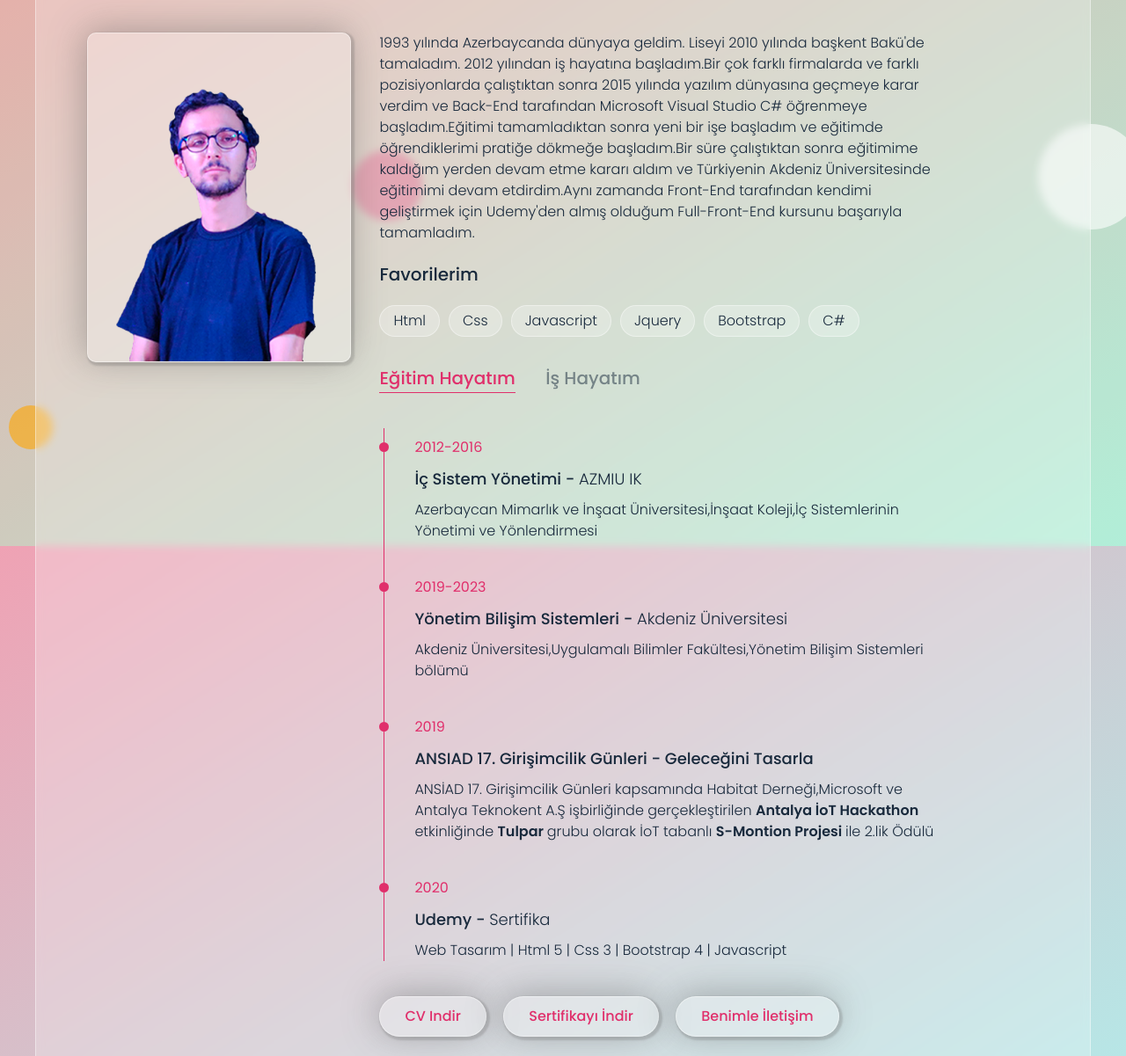
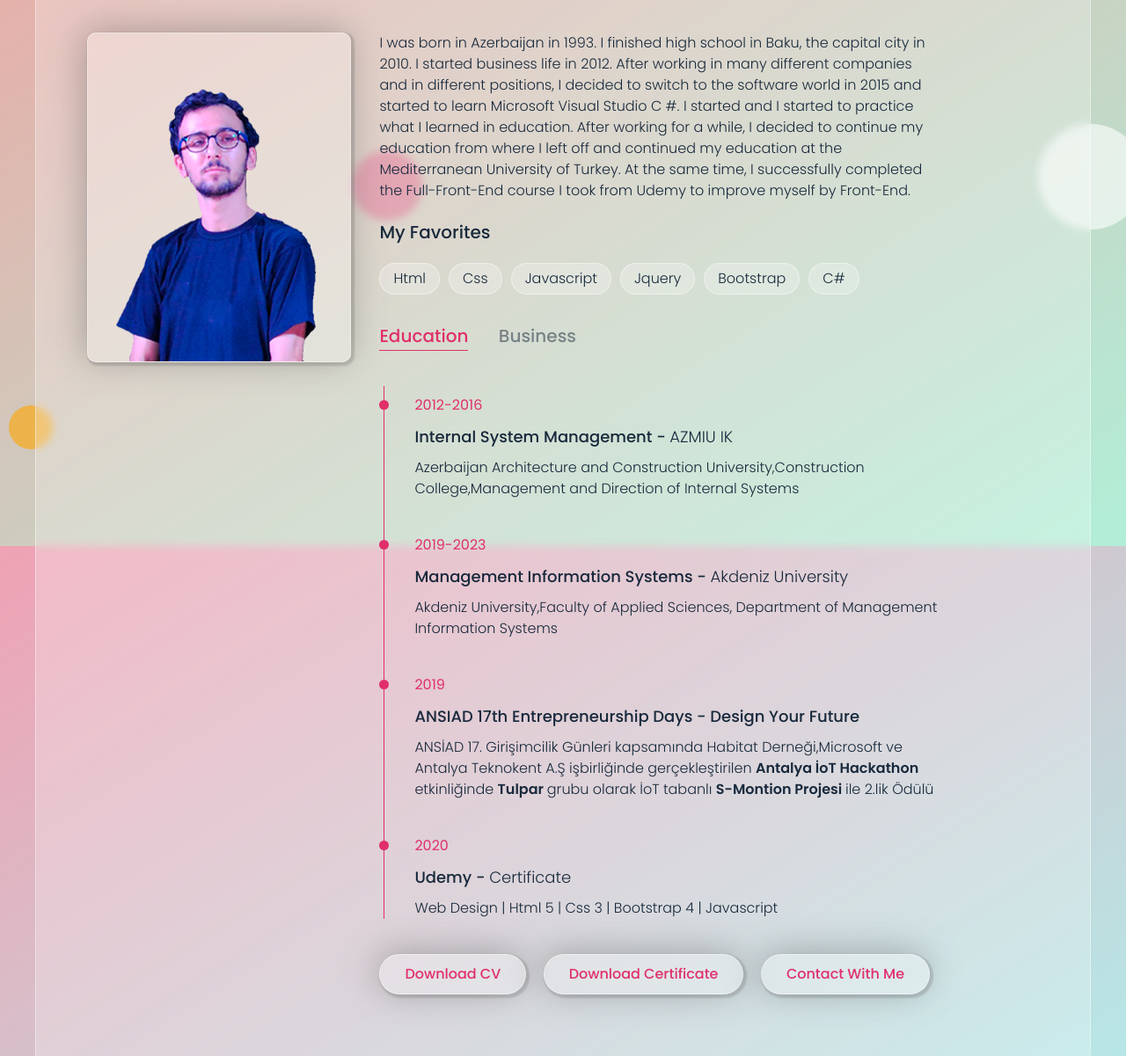
Before and after one commit to rzayevsahil/yazilimcierkek.github.io, a plain HTML site: page about.html in a window 1280 px wide. Shown: the part 179-1380 px from the top of the page at 88% size. Drawn offline with Linux system fonts and the light colour scheme.

Commit message:
Update about.html

```diff
--- a/about.html
+++ b/about.html
@@ -75,17 +75,14 @@
           </div>
         </div>
         <div class="about-text">
-          <p>1993 yılında Azerbaycanda dünyaya geldim.
-            Liseyi 2010 yılında başkent Bakü'de tamaladım.
-            2012 yılından iş hayatına başladım.Bir çok farklı firmalarda ve farklı
-            pozisiyonlarda çalıştıktan sonra 2015 yılında yazılım dünyasına geçmeye
-            karar verdim ve Back-End tarafından Microsoft Visual Studio C# öğrenmeye
-            başladım.Eğitimi tamamladıktan sonra yeni bir işe başladım ve eğitimde
-            öğrendiklerimi pratiğe dökmeğe başladım.Bir süre çalıştıktan sonra eğitimime
-            kaldığım yerden devam etme kararı aldım ve Türkiyenin Akdeniz Üniversitesinde
-            eğitimimi devam etdirdim.Aynı zamanda Front-End tarafından kendimi geliştirmek
-            için Udemy'den almış olduğum Full-Front-End kursunu başarıyla tamamladım.</p>
-          <h3>Favorilerim</h3>
+          <p>I was born in Azerbaijan in 1993. I finished high school in Baku, the capital city in 2010.
+             I started business life in 2012. After working in many different companies and in different
+             positions, I decided to switch to the software world in 2015 and started to learn Microsoft
+             Visual Studio C #. I started and I started to practice what I learned in education.
+             After working for a while, I decided to continue my education from where I left off and
+              continued my education at the Mediterranean University of Turkey. At the same time, I
+              successfully completed the Full-Front-End course I took from Udemy to improve myself by Front-End.</p>
+          <h3>My Favorites</h3>
           <div class="skills">
             <div class="skill-item">html</div>
             <div class="skill-item">css</div>
@@ -95,8 +92,8 @@
             <div class="skill-item">c#</div>
           </div>
           <div class="about-tabs">
-            <button type="button" class="tab-item active" data-target="#education">Eğitim Hayatım</button>
-            <button type="button" class="tab-item" data-target="#experience">İş Hayatım</button>
+            <button type="button" class="tab-item active" data-target="#education">Education</button>
+            <button type="button" class="tab-item" data-target="#experience">Business</button>
           </div>
 
           <!--Education Start-->
@@ -104,23 +101,23 @@
               <div class="timeline">
                 <div class="timeline-item">
                   <span class="date">2012-2016</span>
-                  <h4>İç Sistem Yönetimi - <span>AZMIU IK</span></h4>
-                  <p>Azerbaycan Mimarlık ve İnşaat Üniversitesi,İnşaat Koleji,İç Sistemlerinin Yönetimi ve Yönlendirmesi</p>
+                  <h4>Internal System Management - <span>AZMIU IK</span></h4>
+                  <p>Azerbaijan Architecture and Construction University,Construction College,Management and Direction of Internal Systems</p>
                 </div>
                 <div class="timeline-item">
                   <span class="date">2019-2023</span>
-                  <h4>Yönetim Bilişim Sistemleri - <span>Akdeniz Üniversitesi</span></h4>
-                  <p>Akdeniz Üniversitesi,Uygulamalı Bilimler Fakültesi,Yönetim Bilişim Sistemleri bölümü</p>
+                  <h4>Management Information Systems - <span>Akdeniz University</span></h4>
+                  <p>Akdeniz University,Faculty of Applied Sciences, Department of Management Information Systems</p>
                 </div>
                 <div class="timeline-item">
                   <span class="date">2019</span>
-                  <h4>ANSIAD 17. Girişimcilik Günleri - Geleceğini Tasarla</h4>
+                  <h4>ANSIAD 17th Entrepreneurship Days - Design Your Future</h4>
                   <p>ANSİAD 17. Girişimcilik Günleri kapsamında Habitat Derneği,Microsoft ve Antalya Teknokent A.Ş işbirliğinde gerçekleştirilen <span>Antalya İoT Hackathon </span>etkinliğinde <span> Tulpar </span>grubu olarak İoT tabanlı <span>S-Montion Projesi </span>ile 2.lik Ödülü</p>
                 </div>
                 <div class="timeline-item">
                   <span class="date">2020</span>
-                  <h4>Udemy - <span>Sertifika</span></h4>
-                  <p>Web Tasarım | Html 5 | Css 3 | Bootstrap 4 | Javascript</p>
+                  <h4>Udemy - <span>Certificate</span></h4>
+                  <p>Web Design | Html 5 | Css 3 | Bootstrap 4 | Javascript</p>
                 </div>
               </div>
             </div>
@@ -130,31 +127,31 @@
               <div class="timeline">
                 <div class="timeline-item">
                   <span class="date">2015</span>
-                  <h4>Baku EGP - <span>Yazılımcı</span></h4>
+                  <h4>Baku EGP - <span>Programmer</span></h4>
                   <p>Giriş kapısının biletlerini kontrol eden sisteme veri aktarılasmı</p>
                 </div>
                 <div class="timeline-item">
                   <span class="date">2015-2017</span>
-                  <h4>Yaygan - <span>Yazılımcı</span></h4>
-                  <p>Depoda lan malların sisteme aktarılması</p>
+                  <h4>Yaygan - <span>Programmer</span></h4>
+                  <p>Transferring the goods in the warehouse to the system</p>
                 </div>
                 <div class="timeline-item">
                   <span class="date">2017-2019</span>
-                  <h4>Velosport Baku - <span>Sosyal Medya Uzmanı</span></h4>
-                  <p>Velosportbaku.az ve Tekerim.az Sitelerinin Kodlanması ve Sosyaı Medyada Pazarlanması</p>
+                  <h4>Velosport Baku - <span>Social Media Expert</span></h4>
+                  <p>Coding Velosportbaku.az and Tekerim.az Sites and Marketing them in Social Media</p>
                 </div>
                 <div class="timeline-item">
                   <span class="date">2020</span>
-                  <h4>Positive Call Center - <span>Operatör</span></h4>
-                  <p>Sunexpress Hava Yolları Operatörü</p>
+                  <h4>Positive Call Center - <span>Operator</span></h4>
+                  <p>Sunexpress Airlines Operator</p>
                 </div>
               </div>
             </div>
           <!--Experience end-->
 
-          <a href="http://tiny.cc/sk1xtz" target="_blank" class="btn">CV Indir</a>
-          <a href="http://tiny.cc/uk1xtz" target="_blank" class="btn">Sertifikayı İndir</a>
-          <a href="contact.html" class="btn link-item">Benimle İletişim</a>
+          <a href="http://tiny.cc/sk1xtz" target="_blank" class="btn">Download CV</a>
+          <a href="http://tiny.cc/uk1xtz" target="_blank" class="btn">Download Certificate</a>
+          <a href="contact.html" class="btn link-item">Contact with me</a>
         </div>
       </div>
     </div>
```
